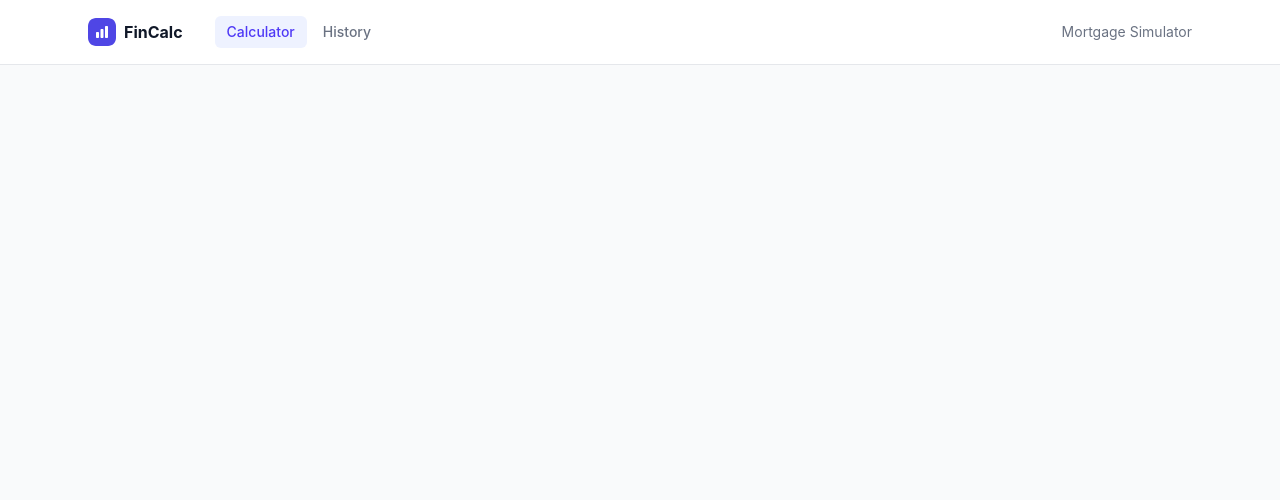
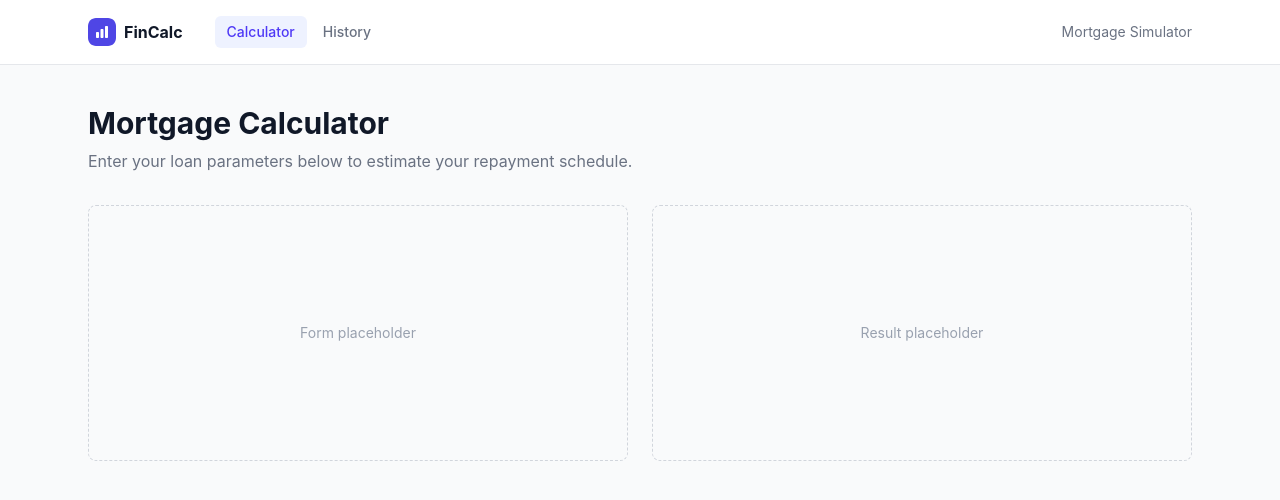
Before and after one commit to MemeWasTaken/prova-tecnica-mortgage-calculation, a React (Vite) app: page / in a window 1280 px wide. Shown: the top 500 px of the page. Built offline with nearby package versions, Linux system fonts and the light colour scheme.

Commit message:
Main content with placeholders

```diff
--- a/src/App.jsx
+++ b/src/App.jsx
@@ -1,9 +1,11 @@
 import Navbar from './components/Navbar';
+import Main from './components/Main';
 
 export default function App() {
   return (
-    <div className="min-h-screen bg-gray-50">
+    <div className="flex min-h-screen flex-col bg-gray-50">
       <Navbar />
+      <Main />
     </div>
   );
 }
--- /dev/null
+++ b/src/components/Main.jsx
@@ -0,0 +1,23 @@
+import Container from './Container';
+
+export default function Main() {
+  return (
+    <main className="flex-1">
+      <Container className="py-10">
+        <h1 className="text-3xl font-bold text-gray-900">Mortgage Calculator</h1>
+        <p className="mt-2 text-gray-500">
+          Enter your loan parameters below to estimate your repayment schedule.
+        </p>
+
+        <div className="mt-8 grid gap-6 lg:grid-cols-2">
+          <div className="flex min-h-64 items-center justify-center rounded-lg border border-dashed border-gray-300 text-sm text-gray-400">
+            Form placeholder
+          </div>
+          <div className="flex min-h-64 items-center justify-center rounded-lg border border-dashed border-gray-300 text-sm text-gray-400">
+            Result placeholder
+          </div>
+        </div>
+      </Container>
+    </main>
+  );
+}
```
